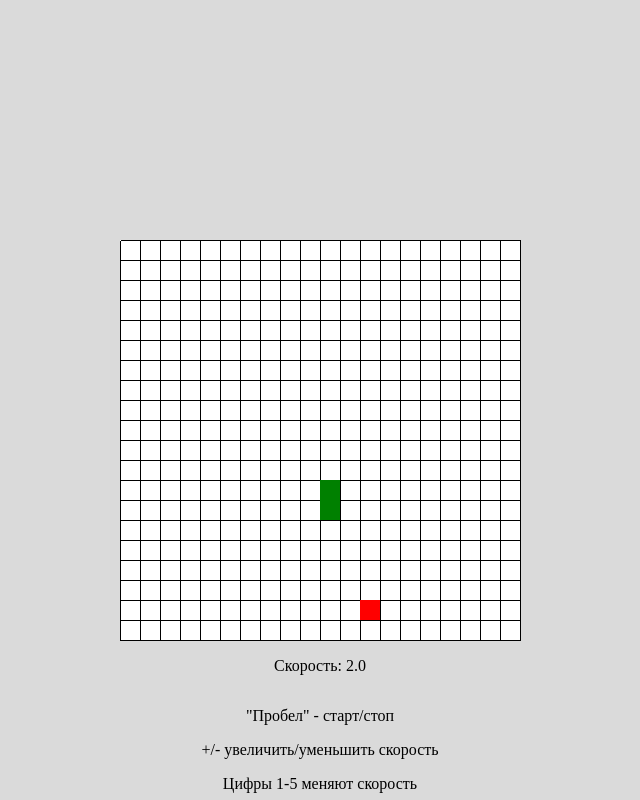
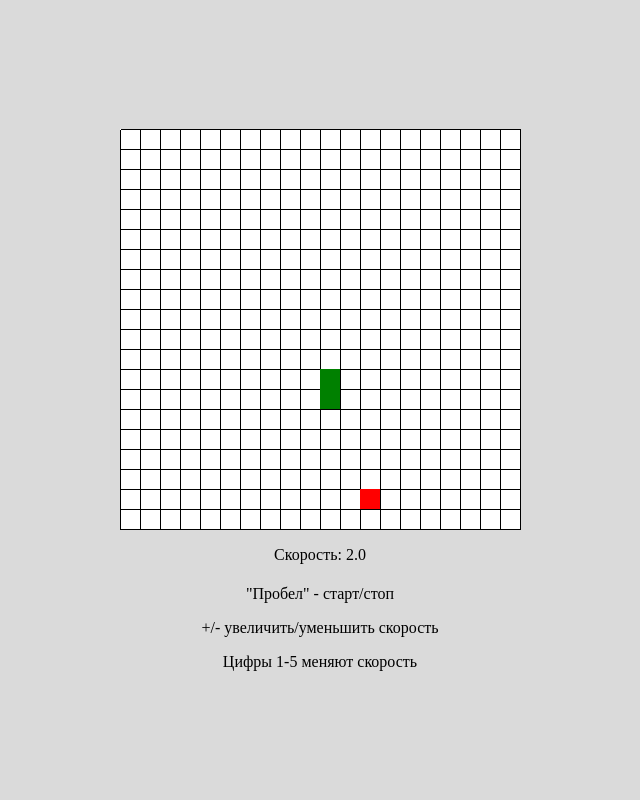
Before and after one commit to 4ibis/snake-game.js, a website built with webpack: page index.html in a window 1280 px wide. Shown: the whole page, without its empty margins (320-960 px from the left). Built offline with nearby package versions, Linux system fonts and the light colour scheme.

Commit message:
fix(styles): game field at center of the screen

```diff
--- a/index.html
+++ b/index.html
@@ -11,6 +11,7 @@
 
 <body>
     <main>
+        <div class="container">
             <div class="wrapper">
                 <canvas id="canvas"></canvas>
             </div>
@@ -22,6 +23,7 @@
                 <p>+/- увеличить/уменьшить скорость</p>
                 <p>Цифры 1-5 меняют скорость</p>
             </section>
+        </div>
     </main>
     <script src="dist/bundle.js"></script>
 </body>
--- a/styles.css
+++ b/styles.css
@@ -1,7 +1,6 @@
 body {
     margin: 0;
     background-color: #dadada;
-  padding-top: 30vh;
 }
 
 canvas {
@@ -15,7 +14,7 @@ canvas {
     flex-direction: column;
     gap: 1rem;
     align-items: center;
-  margin-top: 2rem;
+    margin-top: 0.3rem;
 }
 
 .speed {
@@ -25,3 +24,10 @@ canvas {
 .navigation-info p {
     margin: 0;
 }
+
+.container {
+    display: flex;
+    flex-direction: column;
+    justify-content: center;
+    min-height: 100vh;
+}
```
Lines whose indentation alone changed are shown as unchanged.
